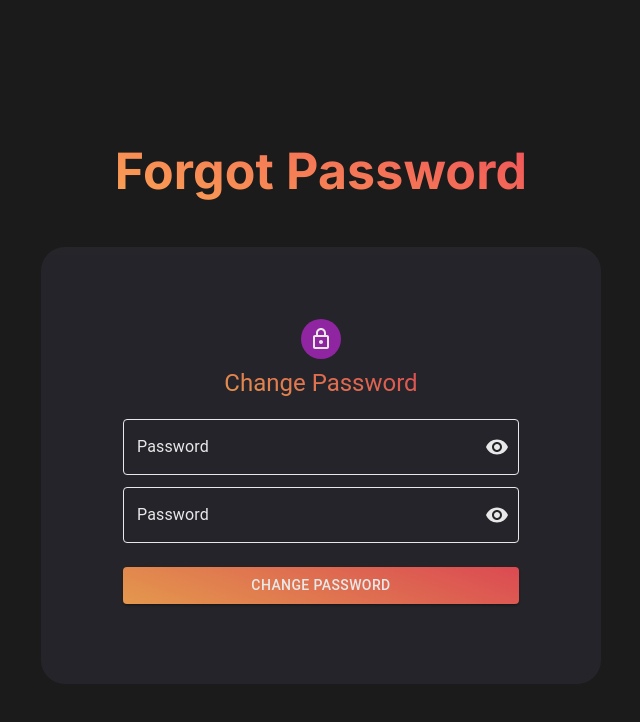
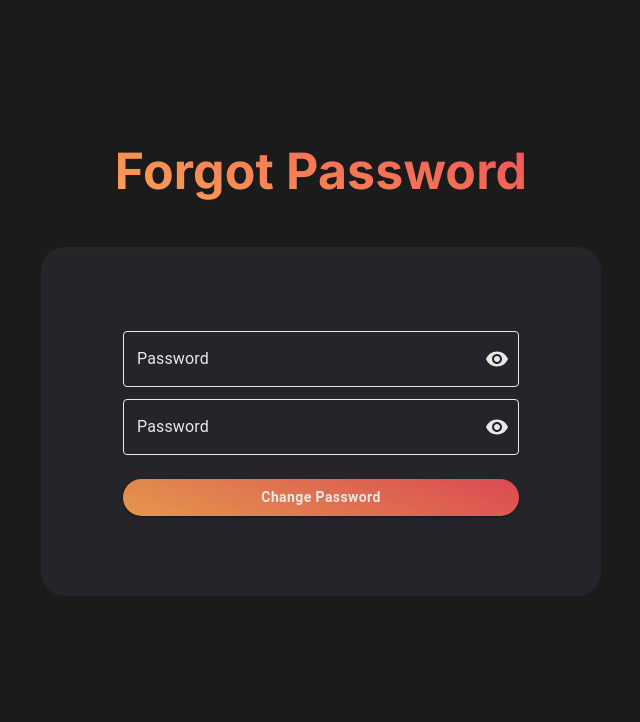
Before and after one commit to irarayzelji2002/decoraition-backend, a React (Create React App) app: page /change in a window 1280 px wide. Shown: the top 722 px of the page, without its empty margins (319-959 px from the left). Built offline with nearby package versions, Linux system fonts and the light colour scheme; no server answers.

Commit message:
small change in forgot pw

```diff
--- a/src/components/changePass.js
+++ b/src/components/changePass.js
@@ -70,12 +70,6 @@ export default function ChangePass() {
             alignItems: "center",
           }}
         >
-          <Avatar sx={{ m: 1, bgcolor: "secondary.main" }}>
-            <LockOutlinedIcon />
-          </Avatar>
-          <Typography component="h1" variant="h5">
-            Change Password
-          </Typography>
           <Box
             component="form"
             onSubmit={handleSubmit}
@@ -103,6 +97,9 @@ export default function ChangePass() {
                 mt: 3,
                 mb: 2,
                 backgroundImage: "linear-gradient(20deg, #faa653, #f04f59)",
+                borderRadius: "20px",
+                textTransform: "none",
+                fontWeight: "bold",
               }}
             >
               Change Password
```
